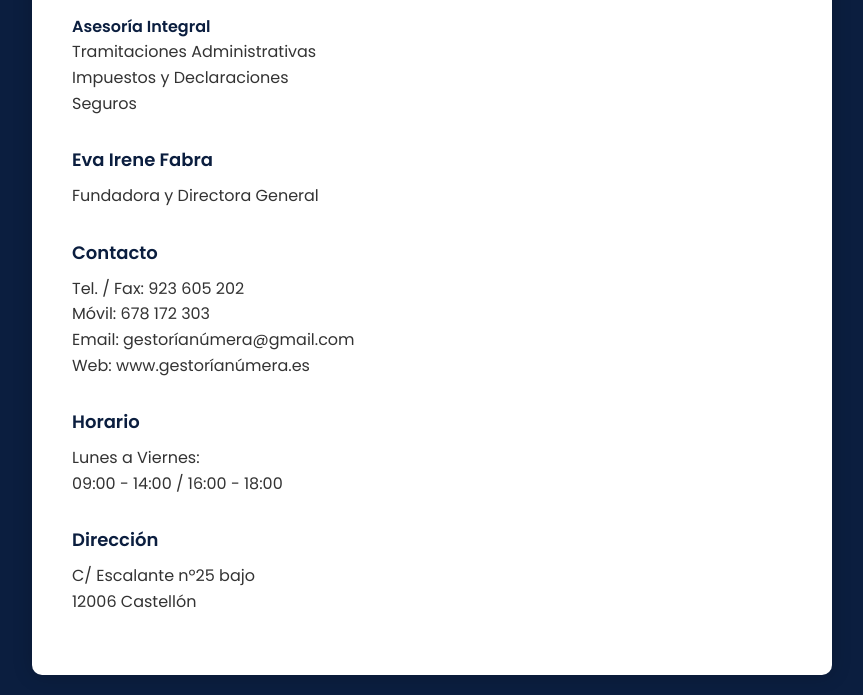
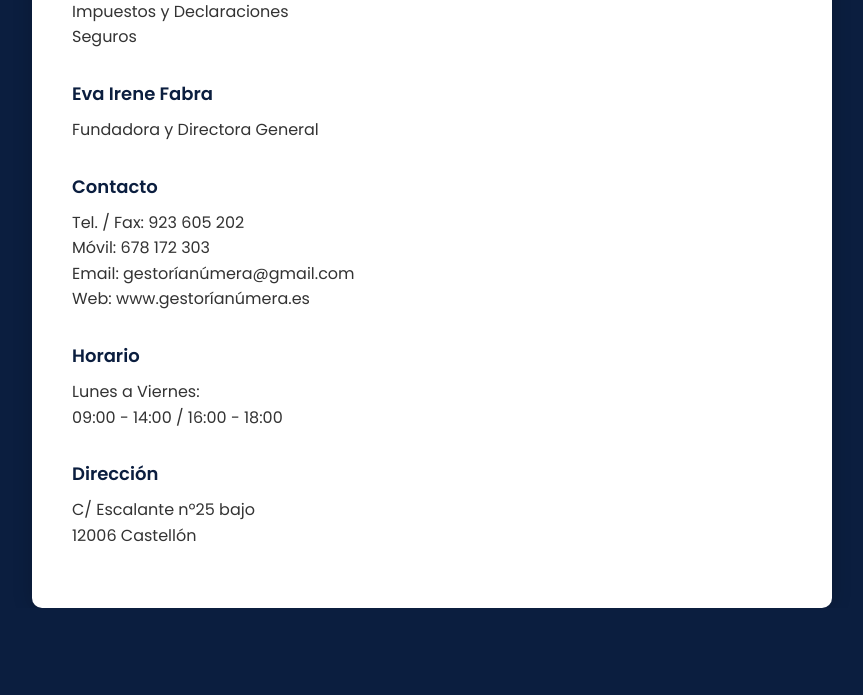
Before and after one commit to evuchi2121/gestoria-numera, a plain HTML site: page index.html in a window 1280 px wide. Shown: the part 238-933 px from the top of the page, without its empty margins (208-1071 px from the left). After the commit the page ends 846 px from the top, so only its background shows below. Drawn offline with Linux system fonts and the light colour scheme.

Commit message:
index.html

```diff
--- a/index.html
+++ b/index.html
@@ -12,13 +12,16 @@
       box-sizing: border-box;
     }
 
+    html, body {
+      height: 100%;
+    }
+
     body {
       background-color: #0B1E3F; /* azul del logo */
       font-family: 'Poppins', sans-serif;
       display: flex;
       justify-content: center;
       align-items: center;
-      min-height: 100vh;
       padding: 20px;
     }
 
@@ -96,7 +99,4 @@
 
     <h3>Dirección</h3>
     <p>C/ Escalante nº25 bajo<br>
-       12006 Castellón</p>
-  </div>
-</body>
-</html>
+       12006 Castellón
```
